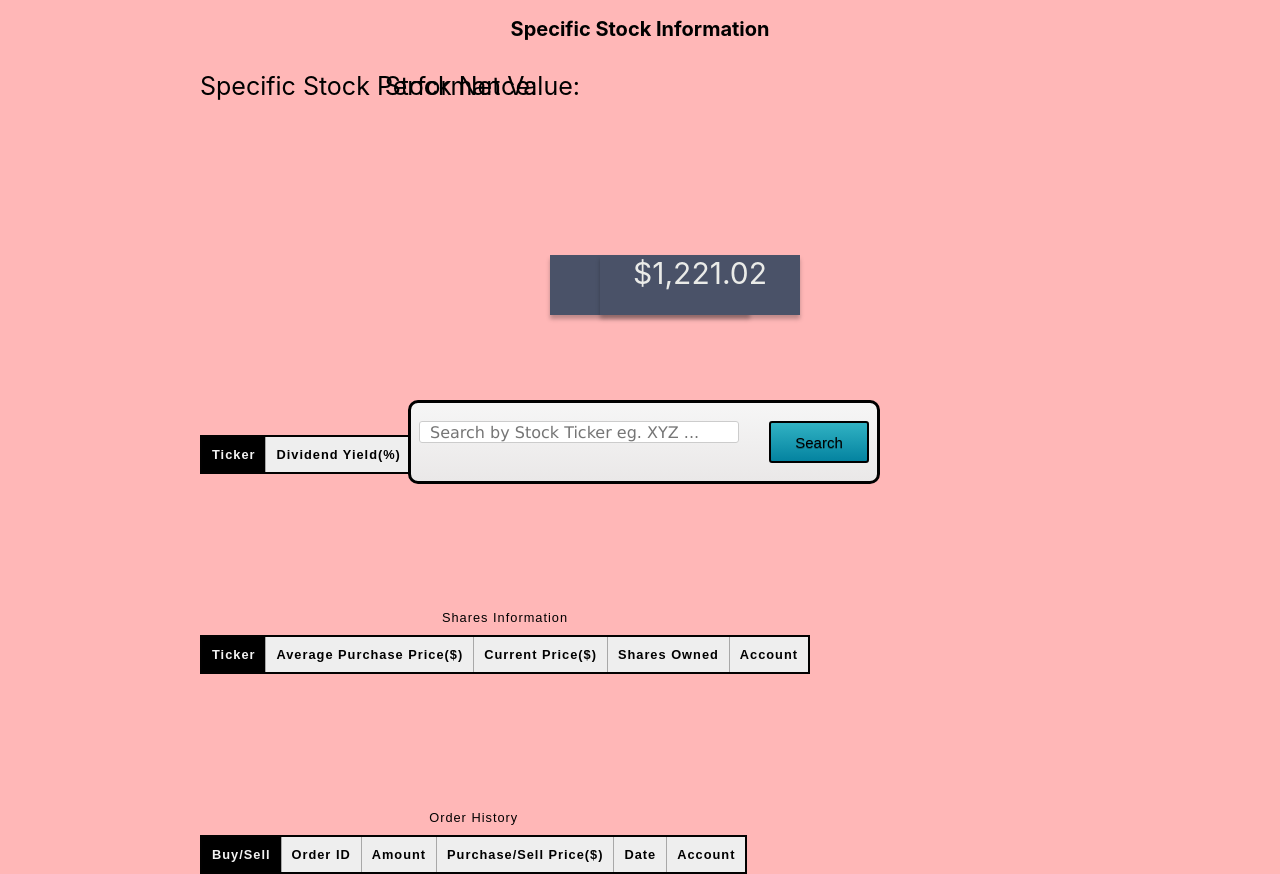
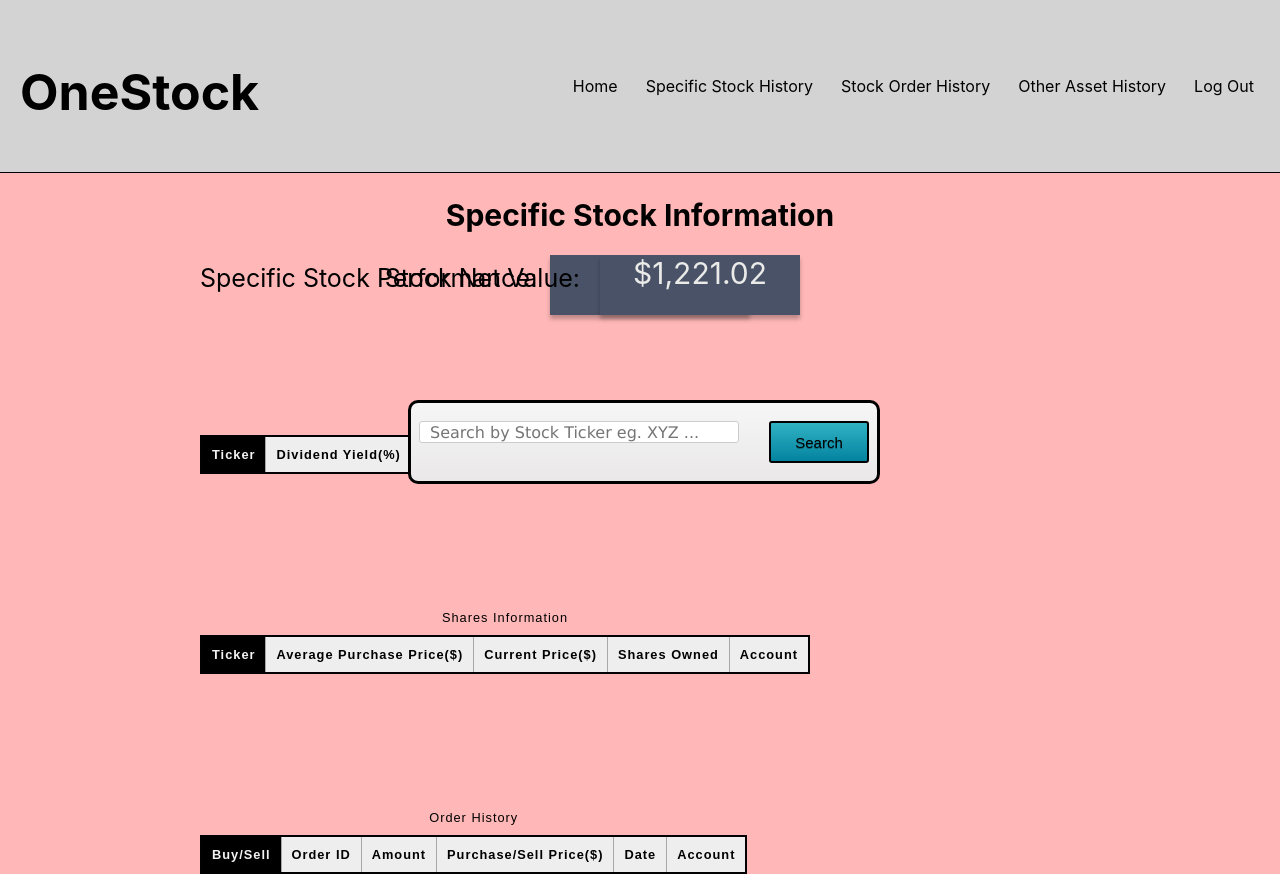
Before and after one commit to mohtashim-khan/OneStock, a React (Create React App) app in the folder frontend/: page /SpecificStockHistory in a window 1280 px wide. Built offline with nearby package versions, Linux system fonts and the light colour scheme.

Commit message:
fixed nav bar using old imports

```diff
--- a/frontend/src/pages/SpecificStockHistory.js
+++ b/frontend/src/pages/SpecificStockHistory.js
@@ -1,12 +1,13 @@
 import React from 'react'
 
 import "../css/SearchBar.css"
-
+import NavBar from '../components/Navbar';
 function SpecificStockHistory(){
     return(
         <>
 
         <div>
+            <NavBar />
             <h2>Specific Stock Information</h2>
             <p2> Specific Stock Performance: </p2>
             <net_back>%3.9</net_back>
```
Also changed, not shown: frontend/src/components/Navbar.js (+2 -6 lines).
